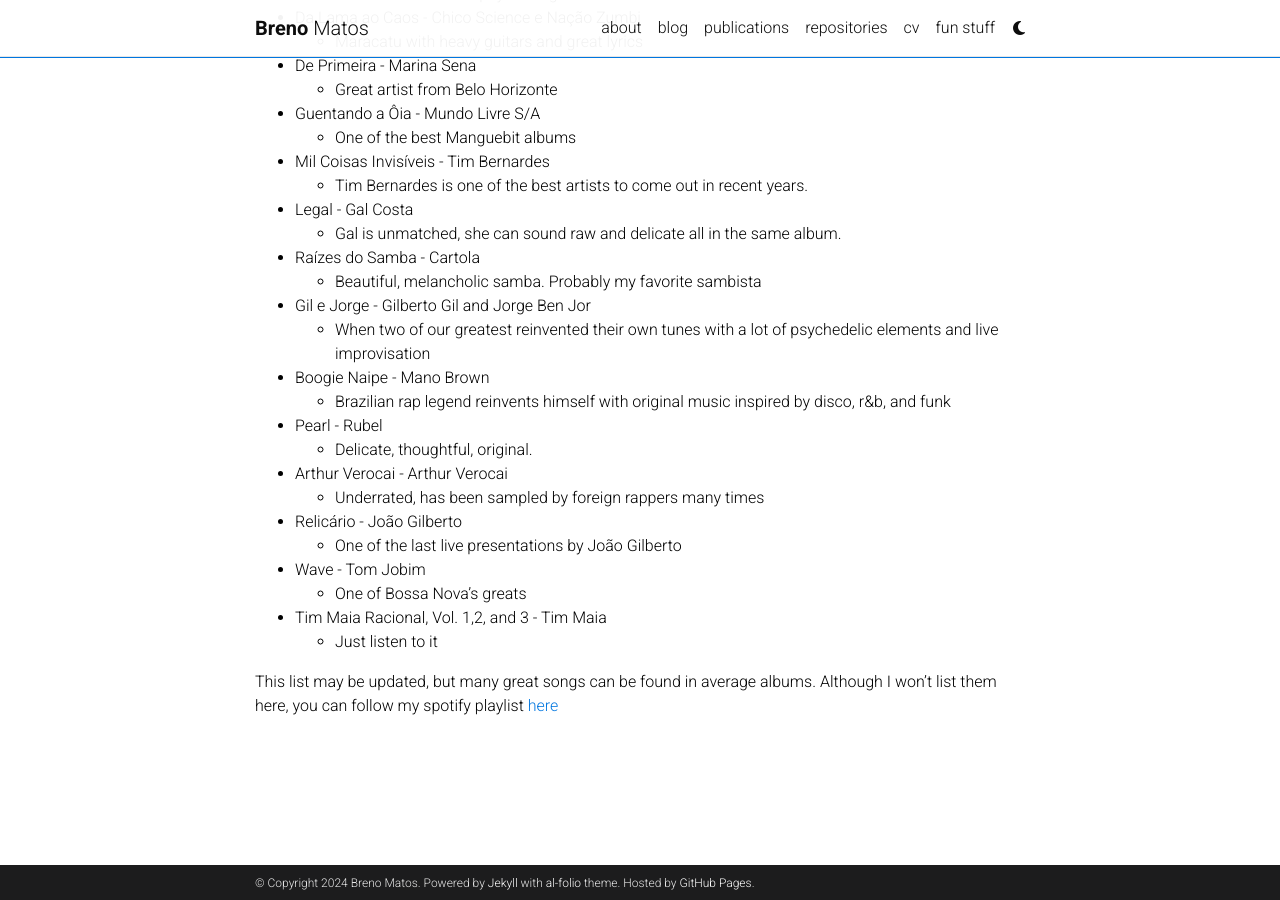
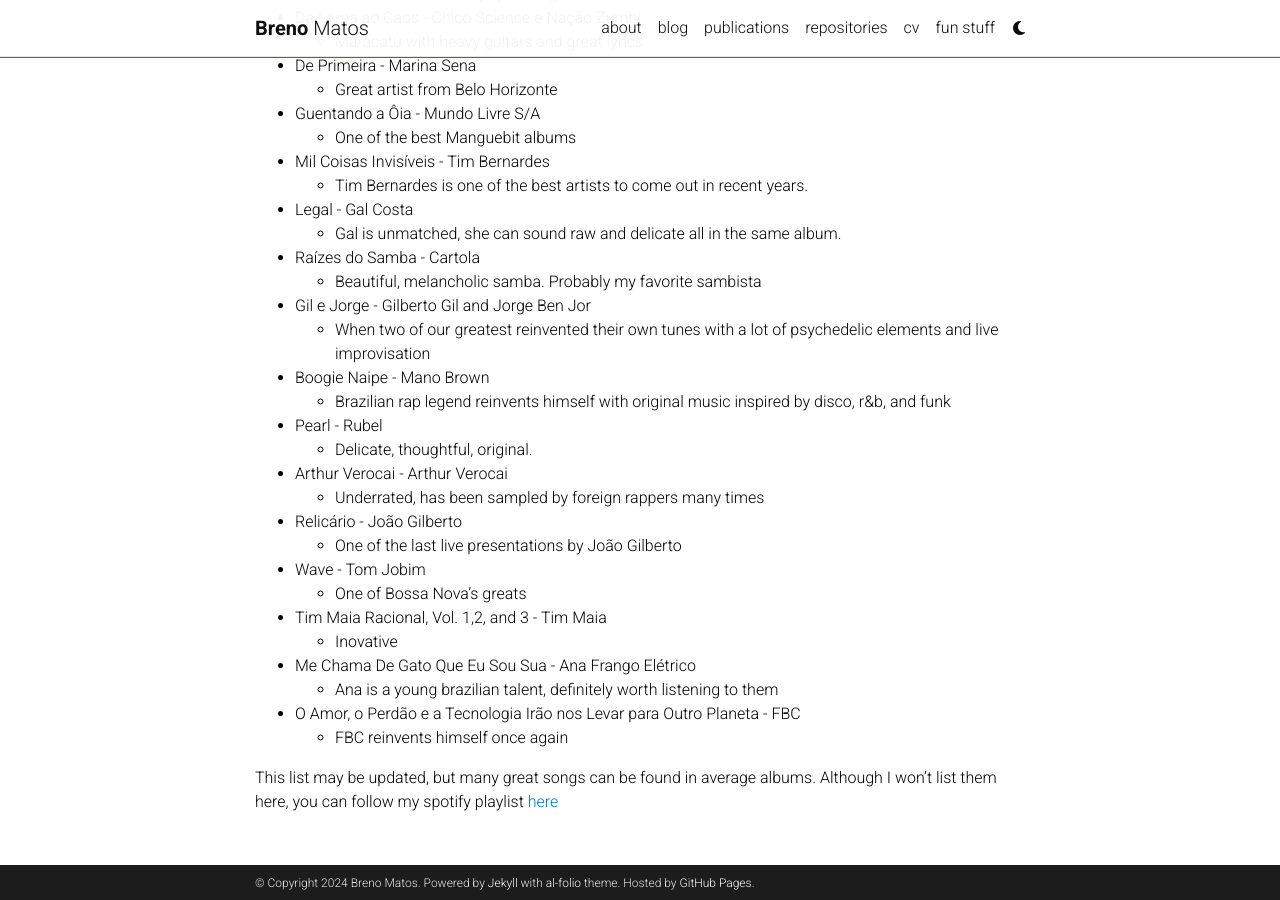
Before and after one commit to brenomatos/brenomatos.github.io, a Jekyll site: the page built from _projects/4_project.md, in a window 1280 px wide and 900 px high, scrolled down 1160 px. Built offline with Jekyll 4.4.1, drawn with Linux system fonts in a browser that asks for light colours; comment, search, counter and statistics services are not loaded; a style sheet for code colours, icons or effects is not loaded.

Commit message:
updates albums

```diff
--- a/_projects/4_project.md
+++ b/_projects/4_project.md
@@ -69,7 +69,12 @@
 - Wave - Tom Jobim
     - One of Bossa Nova's greats
 - Tim Maia Racional, Vol. 1,2, and 3 - Tim Maia
-    - Just listen to it
+    - Inovative
+- Me Chama De Gato Que Eu Sou Sua - Ana Frango Elétrico
+    - Ana is a young brazilian talent, definitely worth listening to them
+- O Amor, o Perdão e a Tecnologia Irão nos Levar para Outro Planeta - FBC
+    - FBC reinvents himself once again
+
 
 
 This list may be updated, but many great songs can be found in average albums. Although I won't list them here, you can follow my spotify playlist [here](https://open.spotify.com/playlist/5qQaq4T9ASpVQL0XdVzUQG?si=f1368eafb75e4cb0)
```
